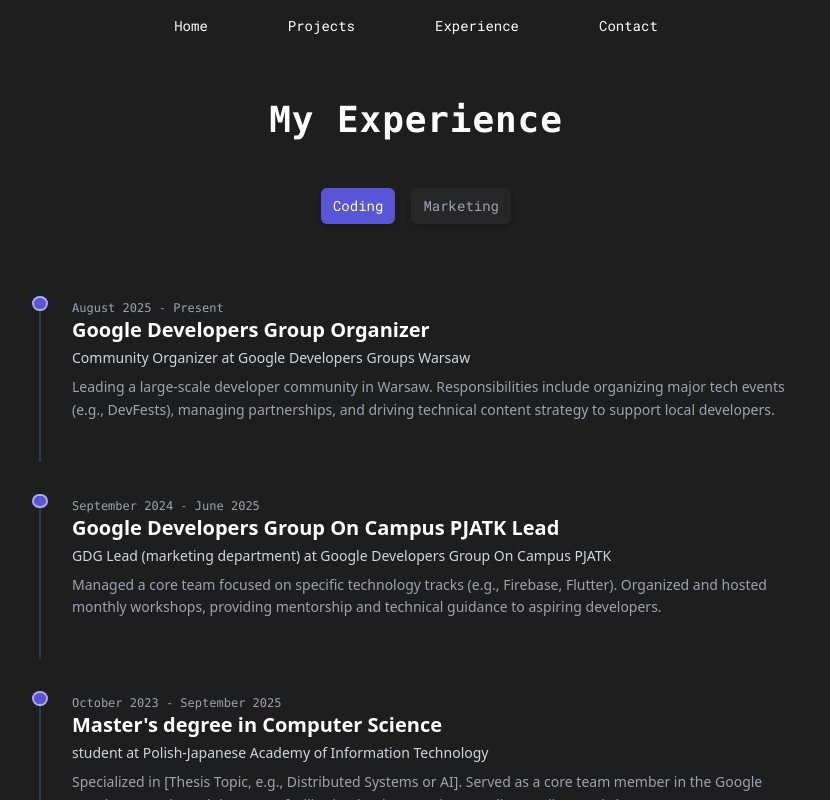
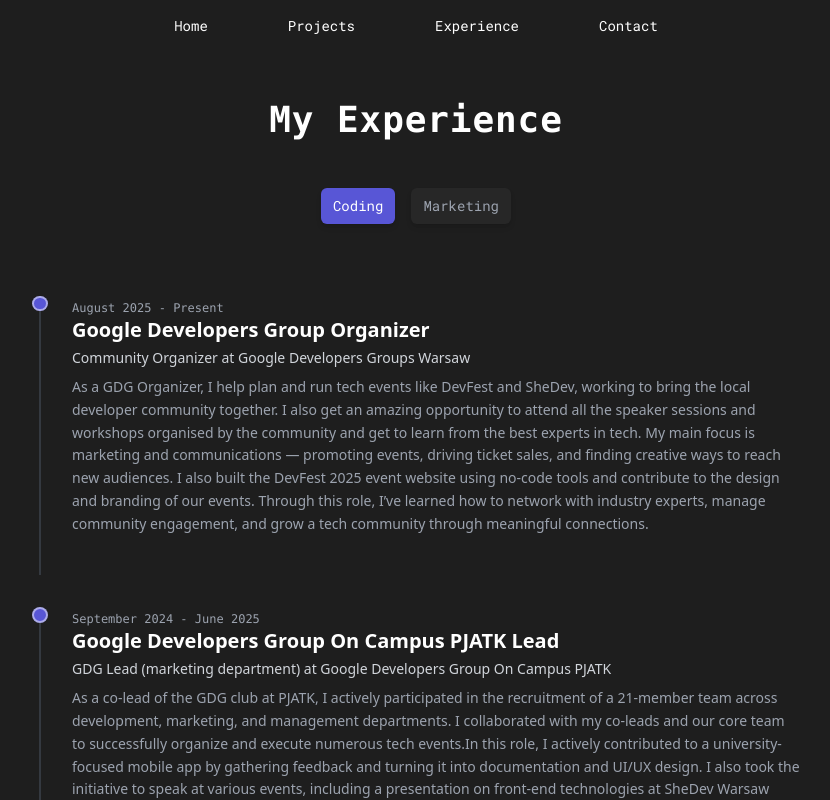
Before and after one commit to fullstackdevell/my-portfolio, a React (Vite) app: page /experience in a window 1280 px wide. Shown: the top 800 px of the page, without its empty margins (224-1054 px from the left). Built offline with nearby package versions, Linux system fonts and the light colour scheme; a web font is replaced by a local one.

Commit message:
experience

```diff
--- a/src/pages/ExperiencePage.jsx
+++ b/src/pages/ExperiencePage.jsx
@@ -7,15 +7,15 @@
         company: "Google Developers Groups Warsaw",
         duration: "August 2025 - Present",
         position: "Community Organizer",
-        description: "Leading a large-scale developer community in Warsaw. Responsibilities include organizing major tech events (e.g., DevFests), managing partnerships, and driving technical content strategy to support local developers."
+        description: "As a GDG Organizer, I help plan and run tech events like DevFest and SheDev, working to bring the local developer community together. I also get an amazing opportunity to attend all the speaker sessions and workshops organised by the community and get to learn from the best experts in tech. My main focus is marketing and communications — promoting events, driving ticket sales, and finding creative ways to reach new audiences. I also built the DevFest 2025 event website using no-code tools and contribute to the design and branding of our events. Through this role, I’ve learned how to network with industry experts, manage community engagement, and grow a tech community through meaningful connections."
     },
     {
-        category: ["Coding"],
+        category: ["Coding", "Marketing"],
         title: "Google Developers Group On Campus PJATK Lead",
         company: "Google Developers Group On Campus PJATK",
         duration: "September 2024 - June 2025",
         position: "GDG Lead (marketing department)",
-        description: "Managed a core team focused on specific technology tracks (e.g., Firebase, Flutter). Organized and hosted monthly workshops, providing mentorship and technical guidance to aspiring developers."
+        description: "As a co-lead of the GDG club at PJATK, I actively participated in the recruitment of a 21-member team across development, marketing, and management departments. I collaborated with my co-leads and our core team to successfully organize and execute numerous tech events.In this role, I actively contributed to a university-focused mobile app by gathering feedback and turning it into documentation and UI/UX design. I also took the initiative to speak at various events, including a presentation on front-end technologies at SheDev Warsaw 2025. My experience also includes leading our team's volunteer efforts at major conferences like DevFest 2023 in Warsaw. I ensured volunteers performed their duties, everything ran smoothly, and small issues were resolved quickly. This role allowed me to develop a unique blend of technical skills, leadership, and community-building expertise."
     },
     {
         category: ["Coding"],
@@ -23,7 +23,7 @@
         company: "Polish-Japanese Academy of Information Technology",
         duration: "October 2023 - September 2025",
         position: "student",
-        description: "Specialized in [Thesis Topic, e.g., Distributed Systems or AI]. Served as a core team member in the Google Developer Student Club (GDSC), facilitating beginner-to-intermediate coding workshops."
+        description: "Completed a Master's Degree in Computer Science, focusing on Software Engineering, Business Processes, and Database Management (SQL/NoSQL). Created a Raspberry Pi-based smart home system featuring a smart pet door with specific pet face recognition and a SwiftUI application to manage the smart home devices as my thesis project."
     },
     {
         category: ["Coding"],
@@ -34,14 +34,14 @@
         description: "Developed responsive web design HTML CSS skills, learned JavaScript, built front-end projects using React (Hooks, Redux, Routing). Gained back-end basics with Node.js and MongoDB for data handling."
     },
     // marketing
-    {
-        category: ["Marketing"],
-        title: "Student Depot ambassador",
-        company: "Student Depot",
-        duration: "December 2023 - September 2025",
-        position: "ambassador",
-        description: "promoted Student Depot with creative content"
-    },
+    // {
+    //     category: ["Marketing"],
+    //     title: "Student Depot ambassador",
+    //     company: "Student Depot",
+    //     duration: "December 2023 - September 2025",
+    //     position: "ambassador",
+    //     description: "promoted Student Depot with creative content"
+    // },
 ];
 
 const TimelineItem = ({ title, company, duration, description, position }) => (
```
